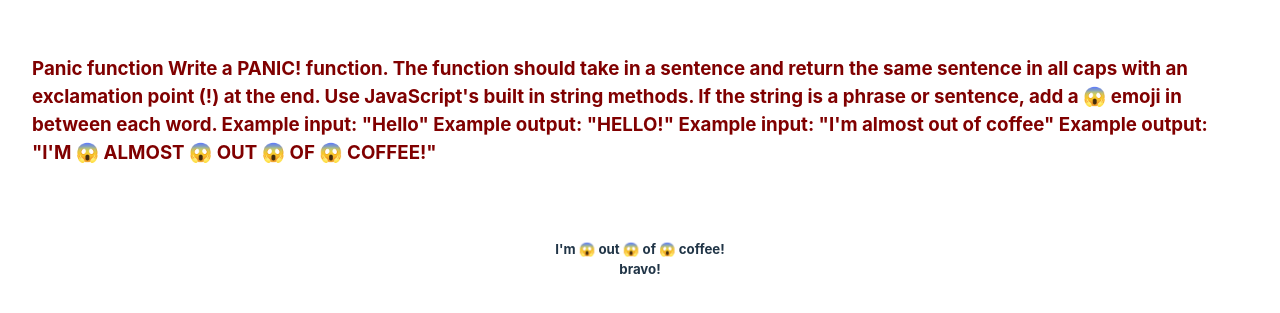
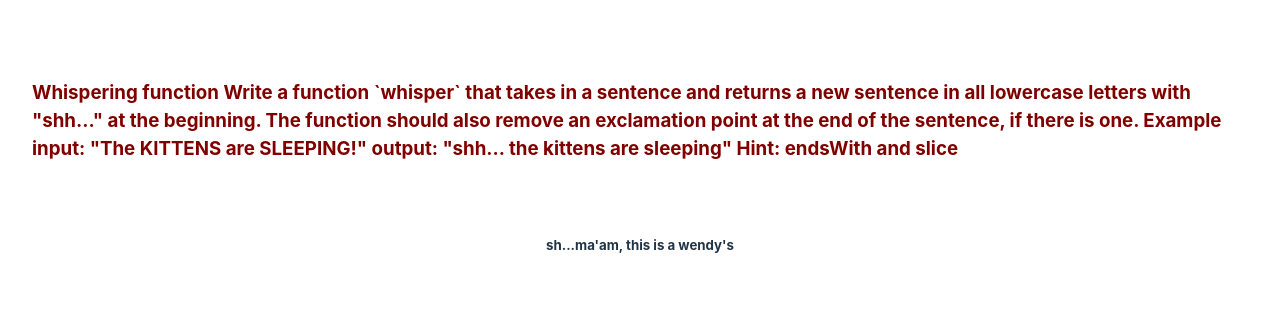
Before and after one commit to saurtripathi/JavascriptChallanges, a React (Vite) app: page / in a window 1280 px wide. Shown: the part 215-528 px from the top of the page. Built offline with nearby package versions, Linux system fonts and the light colour scheme.

Commit message:
Temporary commit

```diff
--- a/src/Challange.jsx
+++ b/src/Challange.jsx
@@ -3,19 +3,20 @@ import React from 'react'
 export default function Challange() {
 
     return (
-        <h3 style={{textAlign:'left',color:'maroon'}}>
-            Panic function
-            Write a PANIC! function. The function should take in a sentence and return the same
-            sentence in all caps with an exclamation point (!) at the end. Use JavaScript's
-            built in string methods.
+        <h3 style={{ textAlign: 'left', color: 'maroon' }}>
+            Whispering function
+            Write a function `whisper` that takes in a sentence
+            and returns a new sentence in all lowercase letters with
+            "shh..." at the beginning.
 
-            If the string is a phrase or sentence, add a 😱 emoji in between each word.
+            The function should also remove an exclamation point
+            at the end of the sentence, if there is one.
 
-            Example input: "Hello"
-            Example output: "HELLO!"
+            Example
+            input: "The KITTENS are SLEEPING!"
+            output: "shh... the kittens are sleeping"
 
-            Example input: "I'm almost out of coffee"
-            Example output: "I'M 😱 ALMOST 😱 OUT 😱 OF 😱 COFFEE!"
+            Hint: endsWith and slice
 
         </h3>
     )
--- a/src/Solution.jsx
+++ b/src/Solution.jsx
@@ -2,19 +2,17 @@ import React from 'react'
 
 export default function Solution() {
 
+    // input: "The KITTENS are SLEEPING!"
+    // output: "shh... the kittens are sleeping"
 
-
-    const panic = text => text.split(' ').join(' 😱 ') + '!'
-
-
-
-
+    const whisper = text => {
+        text = text.endsWith('!') ? text.slice(0, text.length - 1).toLowerCase() : text.toLowerCase()
+        return 'sh...'.concat(text)
+    }
 
     return (
         <h5>
-            {panic("I'm out of coffee")}
-            <br/>
-            {panic("bravo")}
+            {whisper("MA'AM, this is a Wendy's!")}
         </h5>
     )
 }
```
